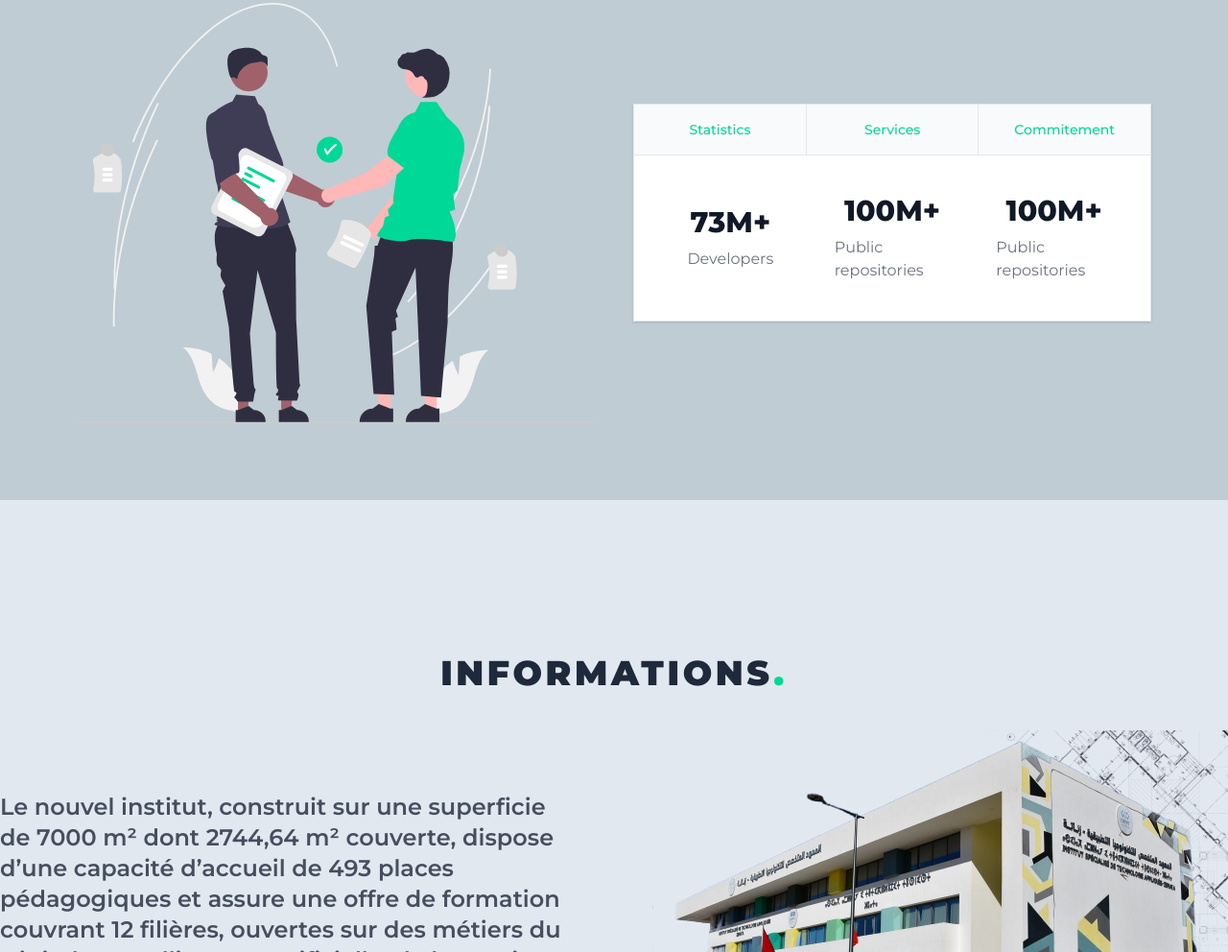
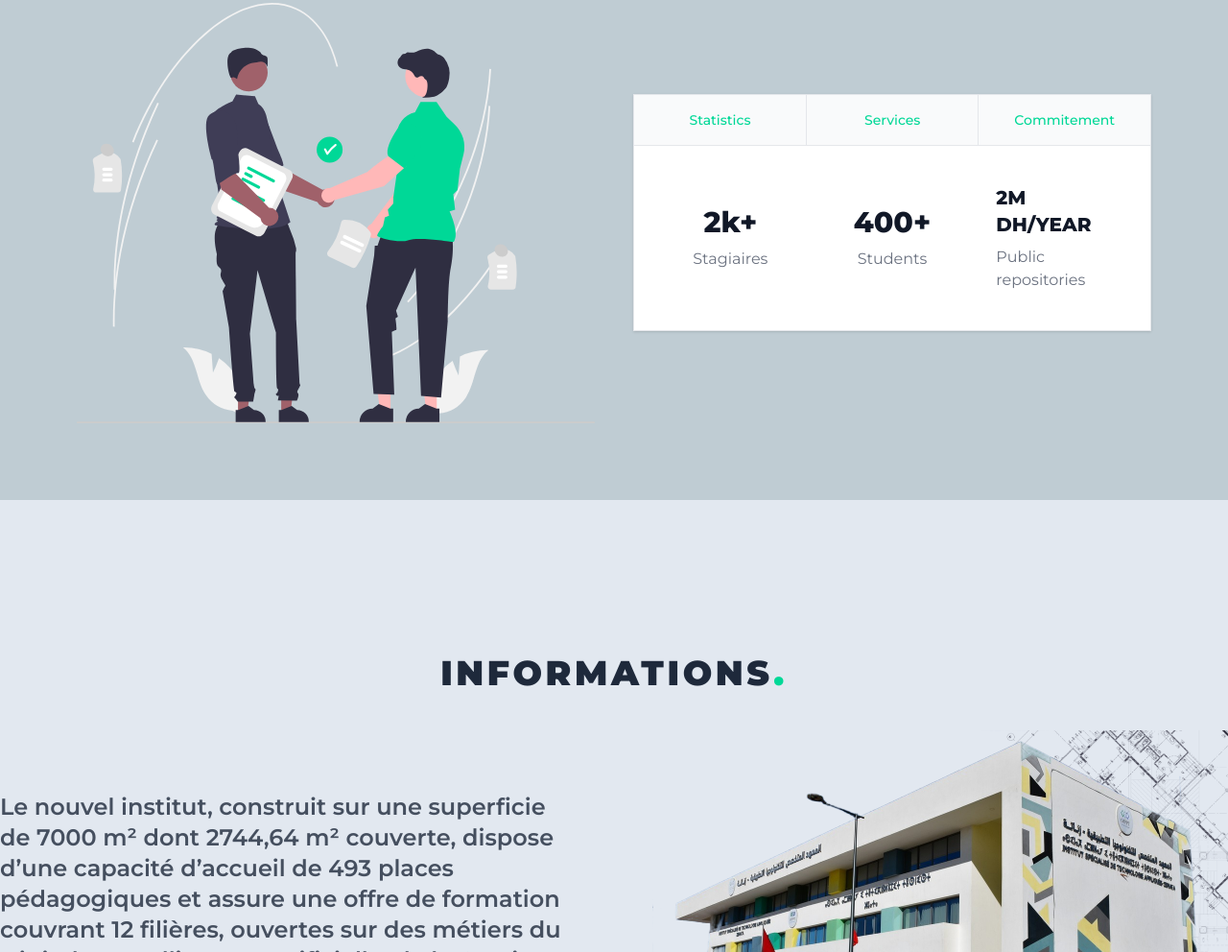
Before and after one commit to kourdroid/ista, a plain HTML site: page Pages/about.html in a window 1280 px wide. Shown: the part 2250-3242 px from the top of the page at 96% size. Drawn offline with nearby package versions, Linux system fonts and the light colour scheme.

Commit message:
Update about.html

```diff
--- a/Pages/about.html
+++ b/Pages/about.html
@@ -184,15 +184,15 @@
         <div class=" p-5 bg-white  md:p-2 dark:bg-gray-800" id="stats" role="tabpanel" aria-labelledby="stats-tab">
             <dl class="grid max-w-screen-xl grid-cols-3 gap-12 p-4 mx-auto text-gray-900 sm:grid-cols-3  dark:text-white sm:p-8">
                 <div class="flex flex-col items-center justify-center">
-                    <dt class="mb-2 text-3xl font-extrabold">73M+</dt>
-                    <dd class="text-gray-500 dark:text-gray-400">Developers</dd>
+                    <dt class="mb-2 text-3xl font-extrabold">2k+</dt>
+                    <dd class="text-gray-500 dark:text-gray-400">Stagiaires</dd>
                 </div>
                 <div class="flex flex-col items-center justify-center">
-                    <dt class="mb-2 text-3xl font-extrabold">100M+</dt>
-                    <dd class="text-gray-500 dark:text-gray-400">Public repositories</dd>
+                    <dt class="mb-2 text-3xl font-extrabold">400+</dt>
+                    <dd class="text-gray-500 dark:text-gray-400">Students</dd>
                 </div>
                 <div class="flex flex-col items-center justify-center">
-                    <dt class="mb-2 text-3xl font-extrabold">100M+</dt>
+                    <dt class="mb-2 text-xl font-extrabold">2M DH/YEAR</dt>
                     <dd class="text-gray-500 dark:text-gray-400">Public repositories</dd>
                 </div>
 
```
